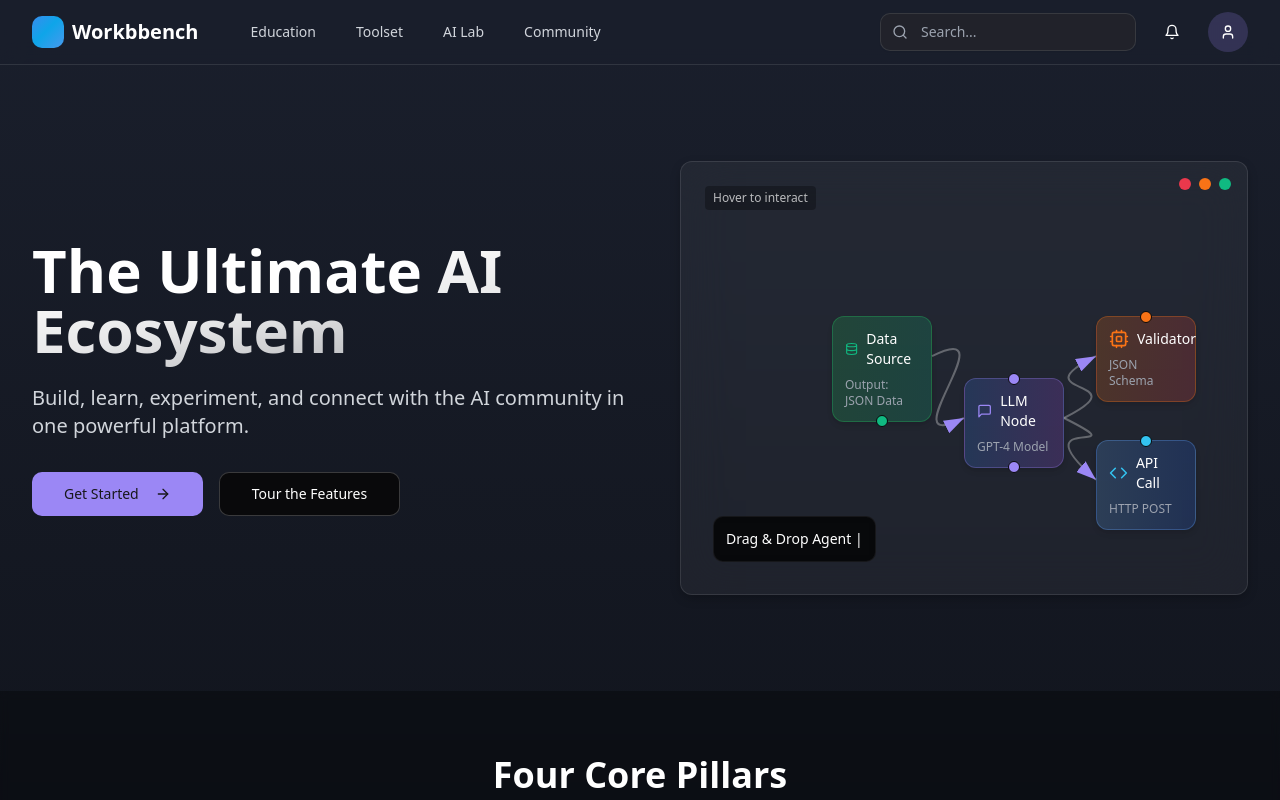
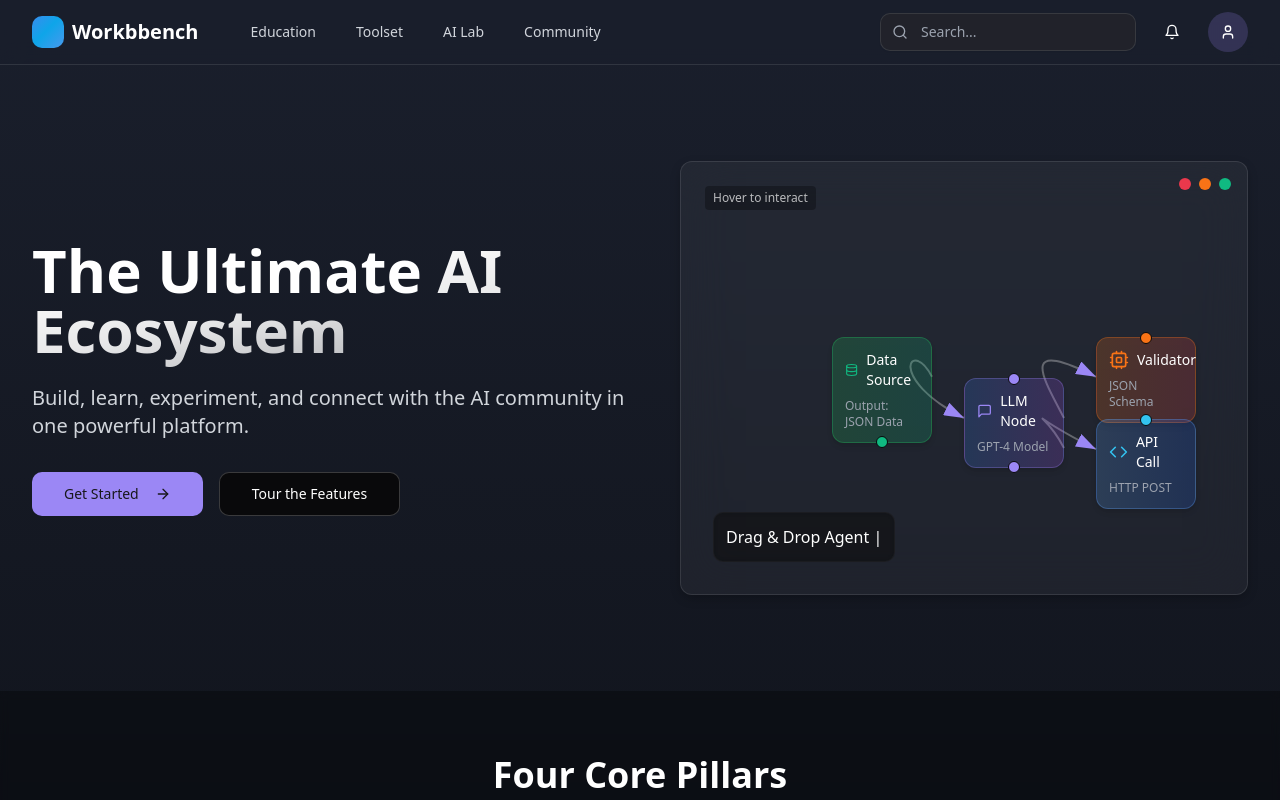
Before and after one commit to Diatonic-AI/Diatonic-AI-Workbench, a React (Vite) app: page / in a window 1280 px wide. Shown: the top 800 px of the page. Built offline with nearby package versions, Linux system fonts and the light colour scheme.

Commit message:
Refactor: Implement agent flow animations
- Add smooth animations for node connections and movements.
- Ensure nodes stay within the container boundaries.
- Refine animation triggers and transitions.
- Improve the overall look and feel.

```diff
--- a/src/components/NodeFlowExample.tsx
+++ b/src/components/NodeFlowExample.tsx
@@ -44,6 +44,7 @@ const NodeFlowExample = () => {
   const [isHovering, setIsHovering] = useState(false);
   const [showTryForFreeButton, setShowTryForFreeButton] = useState(false);
   const [buttonAnimating, setButtonAnimating] = useState(false);
+  const [nodeAnimating, setNodeAnimating] = useState(true);
 
   const animationTimer = useRef<NodeJS.Timeout | null>(null);
   const containerRef = useRef<HTMLDivElement>(null);
@@ -71,10 +72,10 @@ const NodeFlowExample = () => {
         const verticalOffset = height / (goldenRatio * 4);
 
         setNodePositions({
-          node1: { x: centerX - horizontalSpacing * 1.2, y: centerY - verticalOffset },
+          node1: { x: centerX - horizontalSpacing * 1.2, y: centerY - verticalOffset / 1.5 },
           node2: { x: centerX, y: centerY },
-          node3: { x: centerX + horizontalSpacing * 1.2, y: centerY - verticalOffset },
-          node4: { x: centerX + horizontalSpacing * 1.2, y: centerY + verticalOffset }
+          node3: { x: centerX + horizontalSpacing * 1.2, y: centerY - verticalOffset / 1.5 },
+          node4: { x: centerX + horizontalSpacing * 1.2, y: centerY + verticalOffset / 1.5 }
         });
       }
     };
@@ -171,7 +172,7 @@ const NodeFlowExample = () => {
       timeOffset += step.duration;
     });
 
-    // Total animation duration: ~6 seconds (5.4s + 1s freeze)
+    // Total animation duration: ~6 seconds (with a bit extra for freeze)
     const totalDuration = timeOffset + 1000; // Adding 1 second freeze at the end
 
     // Restart animation cycle
@@ -183,6 +184,8 @@ const NodeFlowExample = () => {
             ? { ...conn, active: false }
             : conn
         ));
+        setNodeAnimating(true); // Reset node animation state
+        setTimeout(() => setNodeAnimating(false), 1500); // Turn off node animations after initial phase
         runAnimationSequence();
       }
     }, totalDuration);
@@ -223,10 +226,11 @@ const NodeFlowExample = () => {
 
   // Handle node dragging
   const handleMouseDown = (e: React.MouseEvent, nodeId: string) => {
-    if (!isAnimating) {
+    if (!isAnimating || isHovering) {
       e.preventDefault();
       isDragging.current = true;
       dragNode.current = nodeId;
+      setActiveNode(nodeId);
 
       const nodeRect = (e.currentTarget as HTMLElement).getBoundingClientRect();
       dragOffset.current = {
@@ -242,11 +246,15 @@ const NodeFlowExample = () => {
       const newX = e.clientX - containerRect.left - dragOffset.current.x;
       const newY = e.clientY - containerRect.top - dragOffset.current.y;
 
+      // Get node dimensions to ensure they stay completely within container bounds
+      const nodeWidth = 100; // Approximate width of nodes
+      const nodeHeight = 80; // Approximate height of nodes
+
       setNodePositions(prev => ({
         ...prev,
         [dragNode.current!]: {
-          x: Math.max(50, Math.min(containerRect.width - 150, newX)),
-          y: Math.max(30, Math.min(containerRect.height - 80, newY))
+          x: Math.max(0, Math.min(containerRect.width - nodeWidth, newX)),
+          y: Math.max(0, Math.min(containerRect.height - nodeHeight, newY))
         }
       }));
     }
@@ -270,7 +278,7 @@ const NodeFlowExample = () => {
 
   // Node click handler
   const handleNodeClick = (nodeId: string) => {
-    if (!isAnimating) {
+    if (!isAnimating || isHovering) {
       setActiveNode(nodeId === activeNode ? null : nodeId);
 
       // If they click the LLM node, show prompt editor
@@ -291,12 +299,28 @@ const NodeFlowExample = () => {
 
   // Get animation class based on node and state
   const getNodeAnimationClass = (nodeId: string) => {
+    if (!nodeAnimating && !isHovering) return '';
+
     const delay = nodeId === 'node1' ? 0 :
                  nodeId === 'node2' ? 0.2 :
                  nodeId === 'node3' ? 0.4 : 0.6;
 
     return animationState === 'adding-node' ?
       `transform transition-transform duration-500 delay-[${delay}s] scale-95 hover:scale-105` : '';
+  };
+
+  // Generate bezier curve paths for connections
+  const getBezierPath = (source: NodePosition, target: NodePosition) => {
+    const dx = target.x - source.x;
+    const dy = target.y - source.y;
+
+    // Calculate control points for smooth curves
+    const controlPointX1 = source.x + dx * 0.6;
+    const controlPointY1 = source.y;
+    const controlPointX2 = target.x - dx * 0.6;
+    const controlPointY2 = target.y;
+
+    return `M${source.x + 100},${source.y + 40} C${controlPointX1},${controlPointY1} ${controlPointX2},${controlPointY2} ${target.x},${target.y + 40}`;
   };
 
   return (
@@ -310,8 +334,11 @@ const NodeFlowExample = () => {
       <svg className="absolute inset-0 w-full h-full z-0" xmlns="http://www.w3.org/2000/svg">
         {/* Data source to LLM */}
         <path
-          d={`M${nodePositions.node1.x + 100},${nodePositions.node1.y + 40} C${nodePositions.node1.x + 180},${nodePositions.node1.y} ${nodePositions.node2.x - 80},${nodePositions.node2.y + 80} ${nodePositions.node2.x},${nodePositions.node2.y + 40}`}
-          className="transition-all duration-300 ease-in-out"
+          d={getBezierPath(
+            { x: nodePositions.node1.x, y: nodePositions.node1.y },
+            { x: nodePositions.node2.x, y: nodePositions.node2.y }
+          )}
+          className="transition-all duration-500 ease-in-out"
           stroke={activeNode === 'node1' || activeNode === 'node2' || animationState === 'connecting' ? "#9b87f5" : "rgba(255,255,255,0.3)"}
           strokeWidth="2"
           strokeDasharray={animationState === 'connecting' ? "5,5" : "none"}
@@ -321,8 +348,11 @@ const NodeFlowExample = () => {
 
         {/* LLM to Validator */}
         <path
-          d={`M${nodePositions.node2.x + 100},${nodePositions.node2.y + 40} C${nodePositions.node2.x + 180},${nodePositions.node2.y} ${nodePositions.node3.x - 80},${nodePositions.node3.y + 80} ${nodePositions.node3.x},${nodePositions.node3.y + 40}`}
-          className="transition-all duration-300 ease-in-out"
+          d={getBezierPath(
+            { x: nodePositions.node2.x, y: nodePositions.node2.y },
+            { x: nodePositions.node3.x, y: nodePositions.node3.y }
+          )}
+          className="transition-all duration-500 ease-in-out"
           stroke={activeNode === 'node2' || activeNode === 'node3' ? "#F97316" : "rgba(255,255,255,0.3)"}
           strokeWidth="2"
           fill="none"
@@ -331,8 +361,11 @@ const NodeFlowExample = () => {
 
         {/* LLM to API */}
         <path
-          d={`M${nodePositions.node2.x + 100},${nodePositions.node2.y + 40} C${nodePositions.node2.x + 180},${nodePositions.node2.y + 80} ${nodePositions.node4.x - 80},${nodePositions.node4.y - 30} ${nodePositions.node4.x},${nodePositions.node4.y + 40}`}
-          className={`transition-all duration-300 ease-in-out ${connections.find(c => c.source === 'node2' && c.target === 'node4')?.active ? 'opacity-100' : 'opacity-30'}`}
+          d={getBezierPath(
+            { x: nodePositions.node2.x, y: nodePositions.node2.y + 30 },
+            { x: nodePositions.node4.x, y: nodePositions.node4.y - 10 }
+          )}
+          className={`transition-all duration-500 ease-in-out ${connections.find(c => c.source === 'node2' && c.target === 'node4')?.active ? 'opacity-100' : 'opacity-30'} ${animationState === 'connecting' ? 'animate-pulse-connection' : ''}`}
           stroke={activeNode === 'node2' || activeNode === 'node4' || animationState === 'connecting' ? "#33C3F0" : "rgba(255,255,255,0.3)"}
           strokeWidth="2"
           strokeDasharray={animationState === 'connecting' ? "5,5" : "none"}
@@ -362,8 +395,8 @@ const NodeFlowExample = () => {
           left: `${nodePositions.node1.x}px`,
           top: `${nodePositions.node1.y}px`,
           width: '100px',
-          opacity: animationState === 'adding-node' && nodePositions.node1.x === 100 ? 0.5 : 1,
-          transform: animationState === 'adding-node' ? 'scale(0.9)' : 'scale(1)'
+          opacity: animationState === 'adding-node' && nodeAnimating ? 0.5 : 1,
+          transform: animationState === 'adding-node' && nodeAnimating ? 'scale(0.9)' : 'scale(1)'
         }}
         onClick={() => handleNodeClick('node1')}
         onMouseDown={(e) => handleMouseDown(e, 'node1')}
@@ -479,7 +512,7 @@ const NodeFlowExample = () => {
       )}
 
       {/* Controls Panel */}
-      <div className="absolute bottom-4 left-4 bg-black/80 backdrop-blur-sm p-3 rounded-md border border-border/50 z-10">
+      <div className="absolute bottom-4 left-4 bg-black/50 backdrop-blur-sm p-3 rounded-md border border-border/50 z-10">
         <TooltipProvider>
           <Tooltip open={showTooltip}>
             <TooltipTrigger asChild>
@@ -493,7 +526,7 @@ const NodeFlowExample = () => {
                   <ArrowRight className="ml-2 h-4 w-4" />
                 </Button>
               ) : (
-                <div className="min-w-32 text-sm font-medium text-white">
+                <div className="min-w-32 text-base font-medium text-white">
                   {displayedMessage}
                   <span className="animate-pulse">|</span>
                 </div>
--- a/src/index.css
+++ b/src/index.css
@@ -170,3 +170,13 @@
 .animate-pulse-connection {
   animation: pulse-connection 1.5s ease-in-out infinite;
 }
+
+@keyframes run-flow {
+  0% { stroke-dashoffset: 100; }
+  100% { stroke-dashoffset: 0; }
+}
+
+.animate-run-flow {
+  stroke-dasharray: 10;
+  animation: run-flow 3s linear infinite;
+}
```
